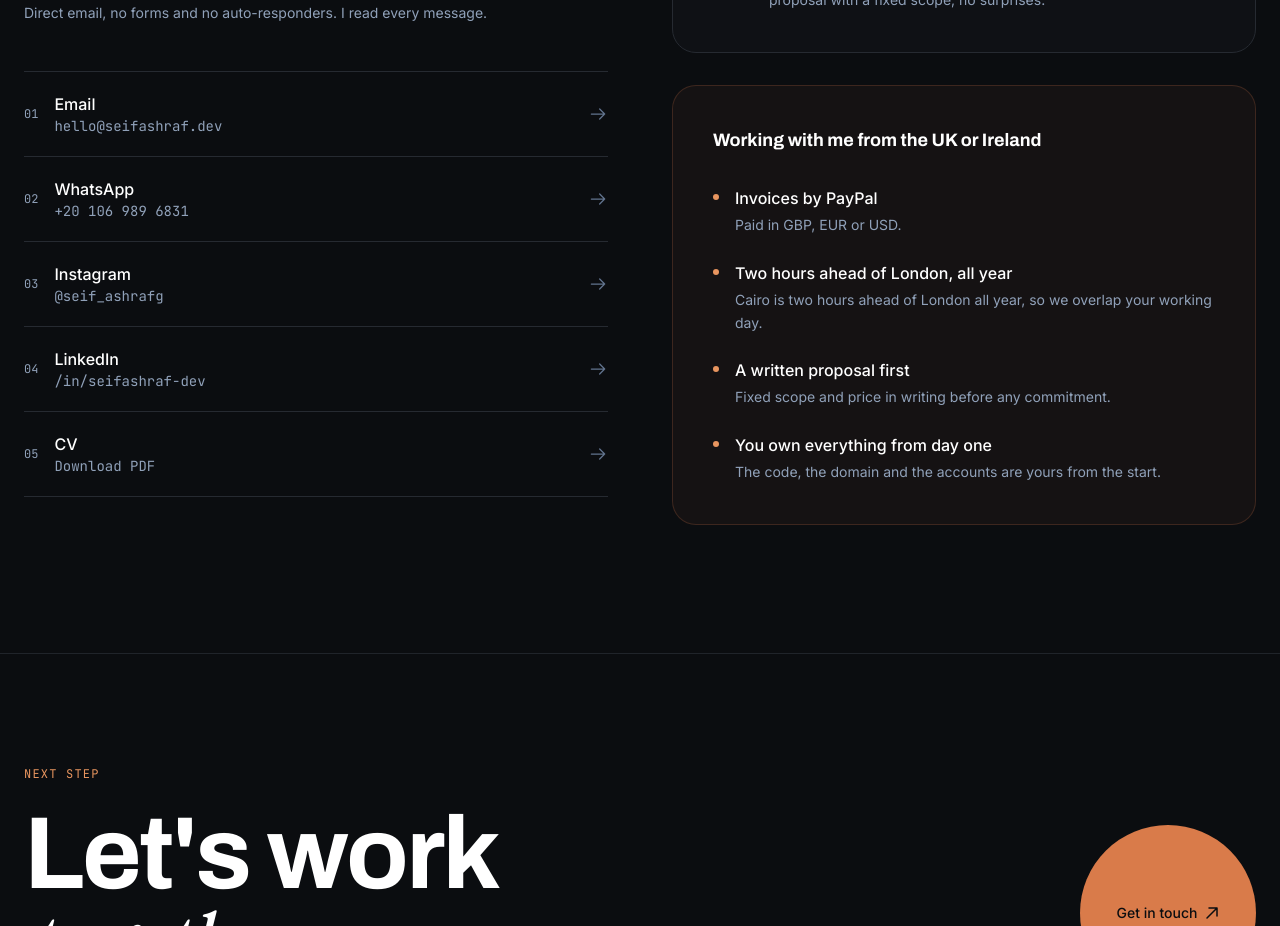
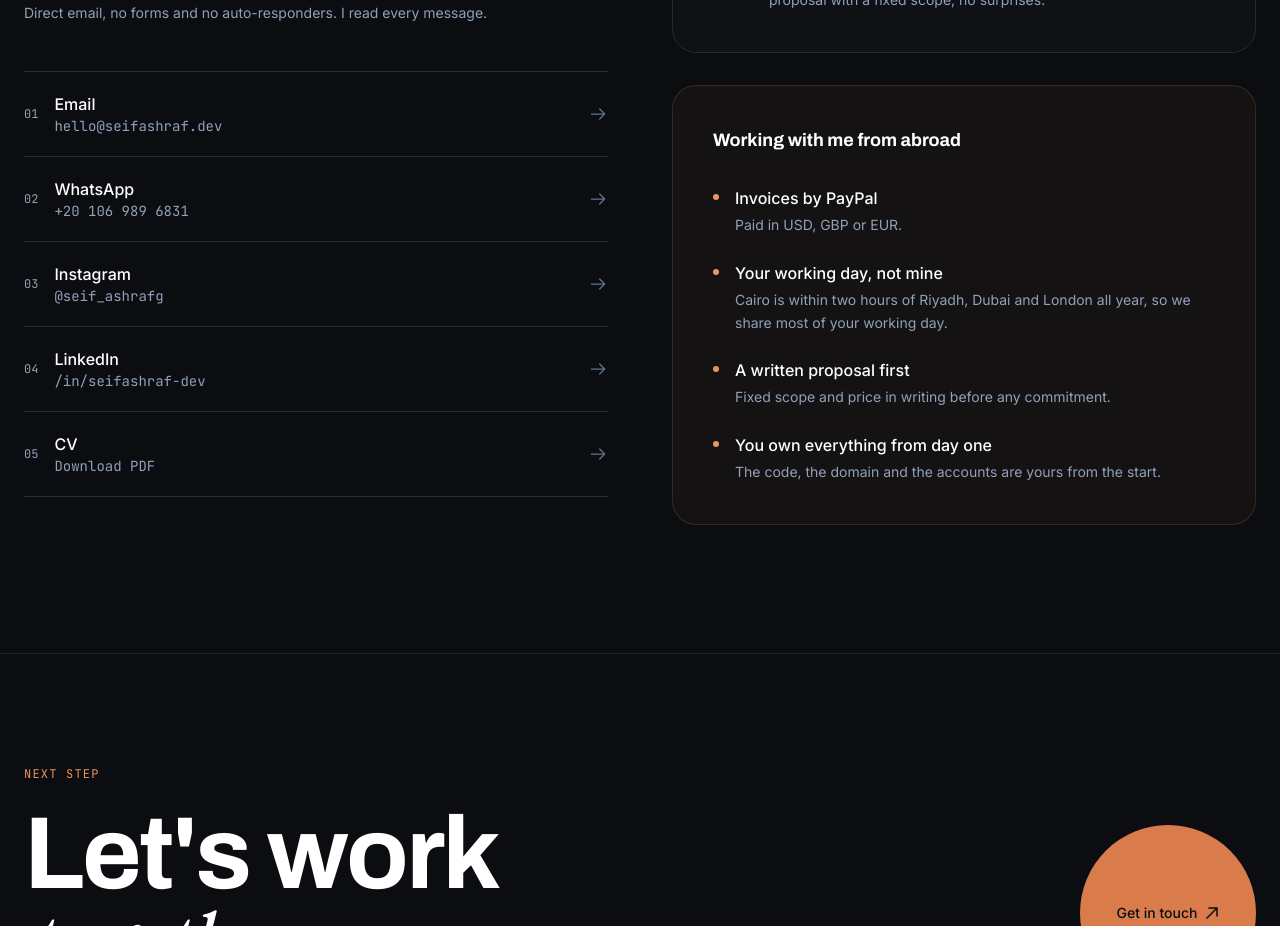
Before and after one commit to darkxgs/Portfolio, a Next.js app: page /contact in a window 1280 px wide. Shown: the part 860-1786 px from the top of the page. Built offline with nearby package versions, Linux system fonts and the light colour scheme.

Commit message:
Reposition for Arabic and English work with Gulf, UK and other clients

```diff
--- a/app/(site)/about/page.tsx
+++ b/app/(site)/about/page.tsx
@@ -8,7 +8,7 @@ import { SectionReveal } from "@/components/site-motion/section-reveal";
 export const metadata: Metadata = {
   title: "About",
   description:
-    "Seif Ashraf, freelance full-stack developer in Cairo working with UK and Irish small businesses. Two systems in production; bilingual Arabic/English builds a specialty.",
+    "Seif Ashraf, freelance full-stack developer building Arabic and English software for small businesses in the Gulf, the UK and beyond. Two systems in production; bilingual Arabic/English builds a specialty.",
   alternates: { canonical: "/about" },
 };
 
@@ -73,8 +73,9 @@ export default function About() {
           <div className="mt-12 grid gap-12 lg:grid-cols-[1fr_minmax(0,24rem)] lg:items-start">
             <div className="max-w-2xl space-y-5 text-lg leading-relaxed text-slate-400">
               <p data-reveal>
-                I&apos;m a freelance full-stack developer in Cairo, and I work
-                with small businesses in the UK and Ireland. Two of my systems
+                I&apos;m a freelance full-stack developer in Cairo. I build
+                Arabic and English software for small businesses in the Gulf,
+                the UK and beyond. Two of my systems
                 are in production today. Car Engineering Center is an
                 Arabic-first workshop management platform used every day across
                 four branches in Amarah, Iraq: reception, work orders, live
--- a/app/(site)/contact/page.tsx
+++ b/app/(site)/contact/page.tsx
@@ -6,7 +6,7 @@ import { SectionReveal } from "@/components/site-motion/section-reveal";
 export const metadata: Metadata = {
   title: "Contact",
   description:
-    "Get in touch with Seif Ashraf, freelance full-stack developer in Cairo working with UK and Irish businesses. Describe your problem and get an honest recommendation.",
+    "Get in touch with Seif Ashraf, freelance full-stack developer working remotely with businesses in the Gulf, the UK and beyond. Describe your problem and get an honest recommendation.",
   alternates: { canonical: "/contact" },
 };
 
@@ -35,12 +35,12 @@ const steps = [
 const abroad = [
   {
     title: "Invoices by PayPal",
-    description: "Paid in GBP, EUR or USD.",
+    description: "Paid in USD, GBP or EUR.",
   },
   {
-    title: "Two hours ahead of London, all year",
+    title: "Your working day, not mine",
     description:
-      "Cairo is two hours ahead of London all year, so we overlap your working day.",
+      "Cairo is within two hours of Riyadh, Dubai and London all year, so we share most of your working day.",
   },
   {
     title: "A written proposal first",
@@ -247,7 +247,7 @@ export default function Contact() {
 
           <div className="rounded-3xl border border-accent-500/20 bg-accent-500/5 p-8 sm:p-10">
             <h2 className="font-display text-lg font-bold text-white">
-              Working with me from the UK or Ireland
+              Working with me from abroad
             </h2>
             <ul className="mt-8 space-y-6">
               {abroad.map((item) => (
--- a/app/(site)/page.tsx
+++ b/app/(site)/page.tsx
@@ -140,7 +140,7 @@ export default function Home() {
         />
         <div className="mx-auto flex w-full max-w-7xl flex-1 flex-col justify-center px-6 pt-28 pb-10">
           <p className="font-mono text-xs tracking-widest text-accent-400 uppercase sm:text-sm">
-            Freelance developer · Cairo · working with UK &amp; Irish businesses
+            Freelance full-stack developer · Arabic &amp; English · remote
           </p>
 
           <div className="relative">
@@ -183,7 +183,7 @@ export default function Home() {
                   className="h-9 w-9 rounded-full object-cover object-top"
                 />
                 <span className="text-sm text-slate-200">
-                  Cairo · two hours ahead of London
+                  Cairo · working hours that overlap the Gulf and the UK
                 </span>
                 <span className="flex h-9 w-9 items-center justify-center rounded-full bg-ground-800 text-slate-300">
                   <Globe />
--- a/app/(site)/services/page.tsx
+++ b/app/(site)/services/page.tsx
@@ -7,7 +7,7 @@ import { SectionReveal } from "@/components/site-motion/section-reveal";
 export const metadata: Metadata = {
   title: "Services",
   description:
-    "Websites, automation and custom software for small businesses, by Seif Ashraf, a freelance full-stack developer in Cairo working with UK and Irish businesses.",
+    "Websites, automation and custom software for small businesses, by Seif Ashraf, a freelance full-stack developer building bilingual Arabic and English software for businesses in the Gulf, the UK and beyond.",
   alternates: { canonical: "/services" },
 };
 
--- a/app/layout.tsx
+++ b/app/layout.tsx
@@ -32,11 +32,11 @@ export const metadata: Metadata = {
   metadataBase: new URL(siteUrl),
   title: {
     default:
-      "Seif Ashraf — Freelance Web Developer for UK & Irish Small Businesses",
+      "Seif Ashraf — Freelance Full-Stack Developer, Arabic & English Web Apps",
     template: "%s — Seif Ashraf",
   },
   description:
-    "Freelance full-stack developer in Cairo building websites, booking systems and back-office software for UK and Irish small businesses. Two production systems in daily use, plus five interactive demos you can try in your browser.",
+    "Freelance full-stack developer building bilingual Arabic and English websites, booking systems and business software for companies in the Gulf, the UK and beyond. Two production systems in daily use and five live products you can try in your browser.",
 };
 
 /* Runs before first paint. `js` lets globals.css pre-hide the elements the
@@ -76,7 +76,7 @@ const jsonLd = {
       url: siteUrl,
       email: "hello@seifashraf.dev",
       founder: { "@id": `${siteUrl}/#person` },
-      areaServed: ["GB", "IE"],
+      areaServed: ["SA", "AE", "KW", "QA", "BH", "OM", "EG", "GB", "IE"],
       address: {
         "@type": "PostalAddress",
         addressLocality: "Cairo",
```
